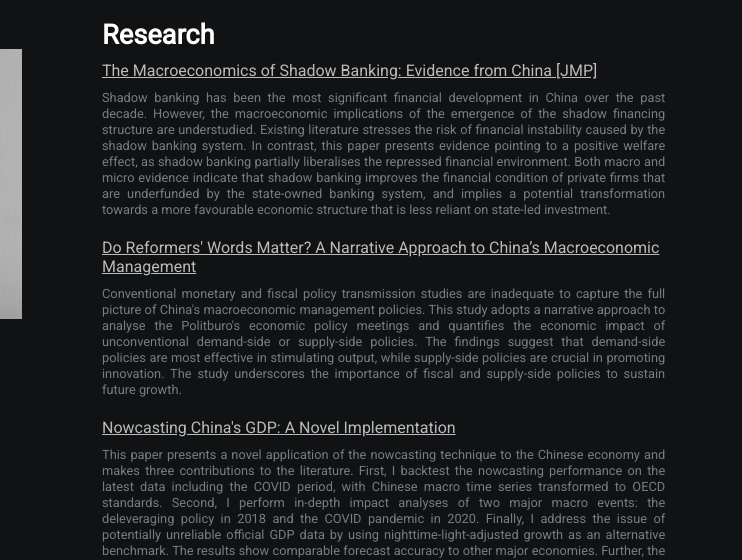
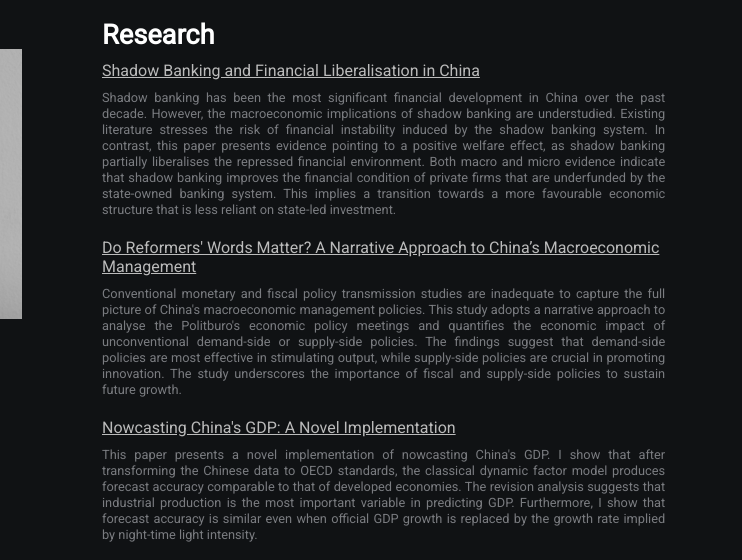
Before and after one commit to zemw/zemw.github.io, a plain HTML site: page index.html in a window 1280 px wide. Shown: the part 215-775 px from the top of the page, 538-1280 px from the left. Drawn offline with Linux system fonts and the light colour scheme.

Commit message:
Updating papers

```diff
--- a/index.html
+++ b/index.html
@@ -34,12 +34,12 @@
             <p>I am a PhD Candidate at Australian National University. My research interests are applied macroeconomics and macro finance. I am on the Job Market 2023-24. Here are my <a href="doc/CV.pdf">Curriculum Vitae</a>, <a href="doc/researchstm.pdf">Research Statement</a>, <a href="doc/teachingstm.pdf">Teaching Statement</a>.</p>
 
             <h2>Research</h2>
-                <a href="doc/shadow.pdf">The Macroeconomics of Shadow Banking: Evidence from China [JMP]</a>
-                <p class="abstract">Shadow banking has been the most significant financial development in China over the past decade. However, the macroeconomic implications of the emergence of the shadow financing structure are understudied. Existing literature stresses the risk of financial instability caused by the shadow banking system. In contrast, this paper presents evidence pointing to a positive welfare effect, as shadow banking partially liberalises the repressed financial environment. Both macro and micro evidence indicate that shadow banking improves the financial condition of private firms that are underfunded by the state-owned banking system, and implies a potential transformation towards a more favourable economic structure that is less reliant on state-led investment.</p>
+                <a href="doc/shadow.pdf">Shadow Banking and Financial Liberalisation in China</a>
+                <p class="abstract">Shadow banking has been the most significant financial development in China over the past decade. However, the macroeconomic implications of shadow banking are understudied. Existing literature stresses the risk of financial instability induced by the shadow banking system. In contrast, this paper presents evidence pointing to a positive welfare effect, as shadow banking partially liberalises the repressed financial environment. Both macro and micro evidence indicate that shadow banking improves the financial condition of private firms that are underfunded by the state-owned banking system. This implies a transition towards a more favourable economic structure that is less reliant on state-led investment.</p>
                 <a href="doc/policy.pdf">Do Reformers' Words Matter? A Narrative Approach to China’s Macroeconomic Management</a>
                 <p class="abstract">Conventional monetary and fiscal policy transmission studies are inadequate to capture the full picture of China's macroeconomic management policies. This study adopts a narrative approach to analyse the Politburo's economic policy meetings and quantifies the economic impact of unconventional demand-side or supply-side policies. The findings suggest that demand-side policies are most effective in stimulating output, while supply-side policies are crucial in promoting innovation. The study underscores the importance of fiscal and supply-side policies to sustain future growth.</p>
-                <a href="#">Nowcasting China's GDP: A Novel Implementation</a>
-                <p class="abstract">This paper presents a novel application of the nowcasting technique to the Chinese economy and makes three contributions to the literature. First, I backtest the nowcasting performance on the latest data including the COVID period, with Chinese macro time series transformed to OECD standards. Second, I perform in-depth impact analyses of two major macro events: the deleveraging policy in 2018 and the COVID pandemic in 2020. Finally, I address the issue of potentially unreliable official GDP data by using nighttime-light-adjusted growth as an alternative benchmark. The results show comparable forecast accuracy to other major economies. Further, the impact analysis highlights that industrial production is the most important indicator driving nowcast revisions. The model's forecast accuracy is unaffected whether estimated with official GDP growth or nighttime light growth.</p>
+                <a href="doc/nowcast.pdf">Nowcasting China's GDP: A Novel Implementation</a>
+                <p class="abstract">This paper presents a novel implementation of nowcasting China's GDP. I show that after transforming the Chinese data to OECD standards, the classical dynamic factor model produces forecast accuracy comparable to that of developed economies. The revision analysis suggests that industrial production is the most important variable in predicting GDP. Furthermore, I show that forecast accuracy is similar even when official GDP growth is replaced by the growth rate implied by night-time light intensity.</p>
 
             <h2>Teaching Assistance</h2>
                 <p><a href="https://programsandcourses.anu.edu.au/course/emet3007">Business and Economic Forecasting</a></p>
```
Also changed, not shown: 1 other file.
